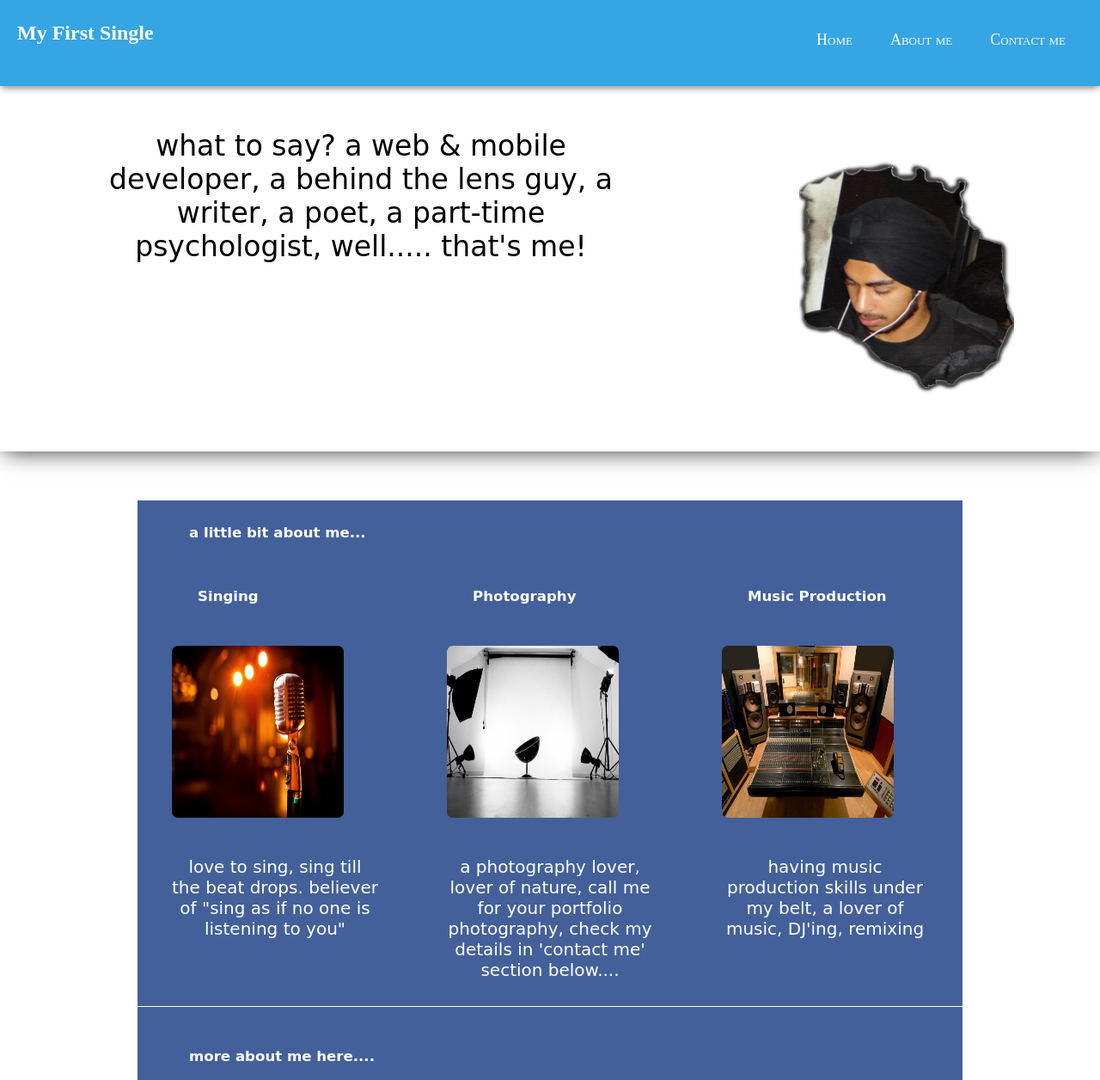
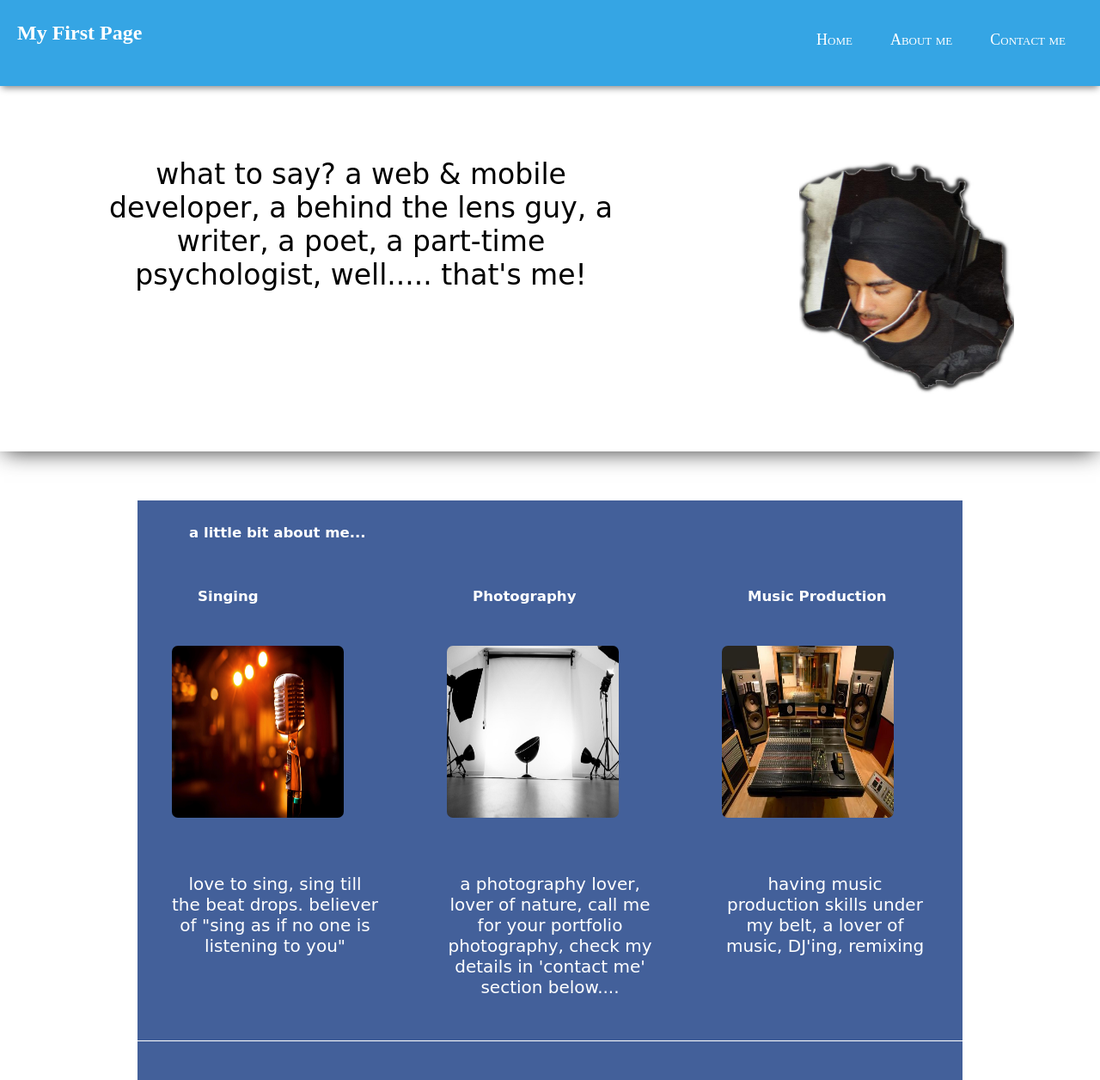
Before and after one commit to psharneja/assignment1, a plain HTML site: page index.html in a window 1280 px wide. Shown: the top 1256 px of the page at 86% size. Drawn offline with Linux system fonts and the light colour scheme; a web font is replaced by a local one.

Commit message:
changed pagename

```diff
--- a/index.html
+++ b/index.html
@@ -1,7 +1,7 @@
 <!DOCTYPE HTML>
 <html>
     <head>
-    <title>My First Single</title>
+    <title>My First Page</title>
         <meta charset="utf-8" />
         <link href="https://fonts.googleapis.com/css?family=Sofia" rel="stylesheet">
         <link href="https://fonts.googleapis.com/css?family=Eagle+Lake&amp;subset=latin-ext" rel="stylesheet">
@@ -13,7 +13,7 @@
     <body>
         <!--Fixed Top bar -->
         <section id="topbar">
-            <h1>My First Single</h1>
+            <h1>My First Page</h1>
 
         <ul><!--Navigation bar -->
             <li>
@@ -31,7 +31,7 @@
         <!-- Full width hero unit-->
         <section id=hero-unit >
             <h6>a look</h6>
-            <article>what to say? a web & mobile developer, a behind the lens guy, a writer, a poet, a part-time psychologist, well..... that's me!</article>
+            <p>what to say? a web & mobile developer, a behind the lens guy, a writer, a poet, a part-time psychologist, well..... that's me!</p>
             <img id="profile-guy" src="img/img1.jpg" alt="hero image"/>
         </section>
         <!-- Full width hero unit ends-->
@@ -41,17 +41,17 @@
             <section class="grid_4">
                 <h5>Singing</h5>
                 <img src="img/open_mic.jpg" alt="open_mic">
-                <article>love to sing, sing till the beat drops. believer of "sing as if no one is listening to you"</article>
+                <p>love to sing, sing till the beat drops. believer of "sing as if no one is listening to you"</p>
             </section>
             <section class="grid_4">
                 <h5>Photography</h5>
                 <img src="img/open_studio.jpg" alt="open_studio" />
-                <article>a photography lover, lover of nature, call me for your portfolio photography, check my details in 'contact me' section below....</article>
+                <p>a photography lover, lover of nature, call me for your portfolio photography, check my details in 'contact me' section below....</p>
             </section>
             <section class="grid_4">
                 <h5>Music Production</h5>
               <img src="img/open_music.jpg" alt="open_recording" />
-               <article>having music production skills under my belt, a lover of music, DJ'ing, remixing</article>
+               <p>having music production skills under my belt, a lover of music, DJ'ing, remixing</p>
             </section>
         </section>
         <!-- 960 grid for 3 columns end-->
--- a/style.css
+++ b/style.css
@@ -57,7 +57,7 @@
 
 
             }
-            #hero-unit article {
+            #hero-unit p {
                 float: left;
                 text-align: center;
                 color: black;
@@ -85,7 +85,7 @@
                 color: white;
                 font-family: 'Eagle Lake', cursive;
                 font-size: 20px;
-                border-bottom: 1;
+                border-bottom: 1px;
 
 
 
@@ -102,7 +102,7 @@
                 border-radius: 7px;
 
             }
-            .grid_4 article {
+            .grid_4 p {
                 padding: 30px;
                 text-align: center;
 
```
